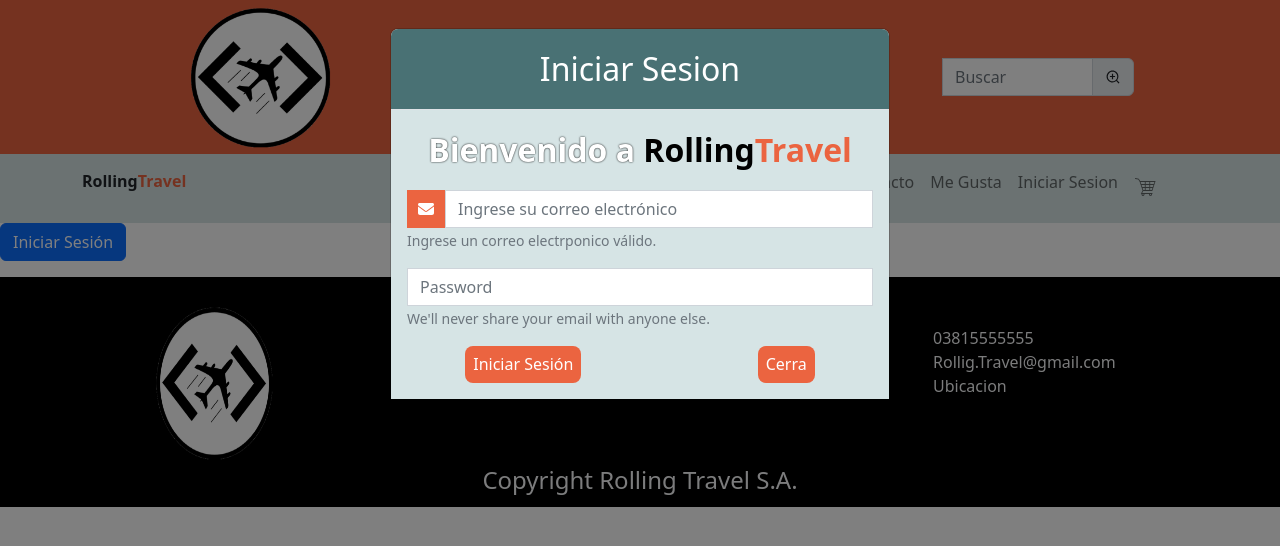
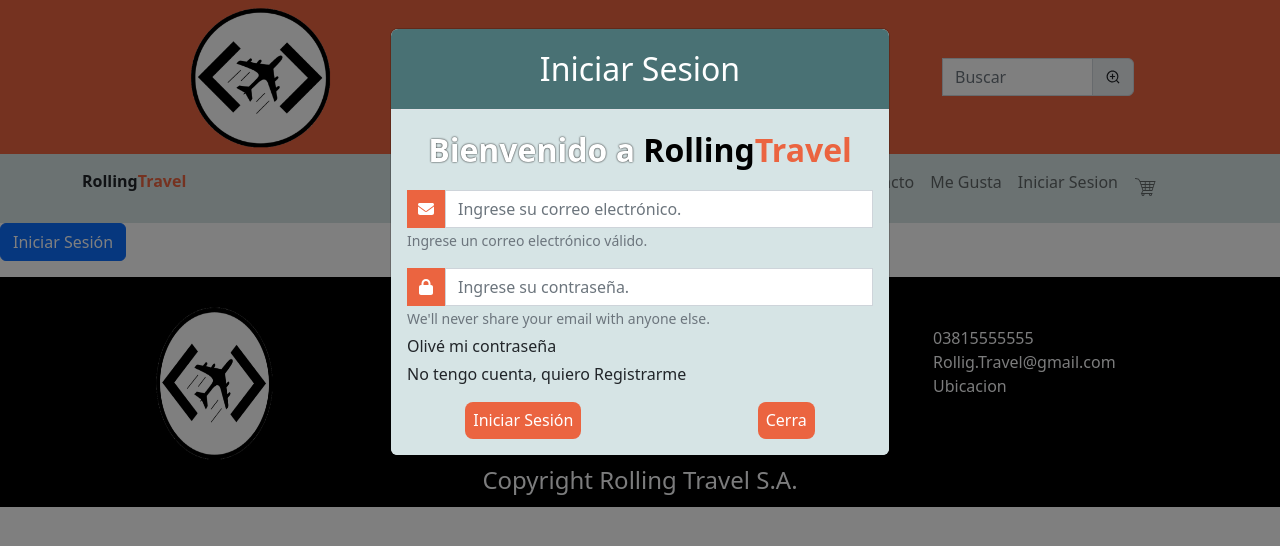
Before and after one commit to JonasBusto/Proyecto_3_Grupo4, a React (Create React App) app: page / in a window 1280 px wide. Both pictures are taken after a click on the button "Iniciar Sesión". Shown: the top 546 px of the page. Built offline with nearby package versions, Linux system fonts and the light colour scheme.

Commit message:
agrego bordes e icocnos al login

```diff
--- a/src/Components/Login.jsx
+++ b/src/Components/Login.jsx
@@ -2,7 +2,7 @@ import React, {useState} from 'react'
 import { Form,Modal,Button } from 'react-bootstrap'
 import '../Styles/login.css'
 import { FontAwesomeIcon } from '@fortawesome/react-fontawesome'
-import { faEnvelope , faLockKeyHoleOpen } from "@fortawesome/free-solid-svg-icons";
+import { faEnvelope , faLockKeyHoleOpen , faLock } from "@fortawesome/free-solid-svg-icons";
 
 const Login = () => {
     const [show, setShow] = useState(false);
@@ -32,17 +32,22 @@ const Login = () => {
     <Form.Group className="mb-3">
     <div className='d-flex'>
         <div className='d-flex align-items-center justify-content-center color-icon'><FontAwesomeIcon icon={faEnvelope} /></div>
-        <Form.Control type="email" placeholder="Ingrese su correo electrónico" />
+        <Form.Control type="email" placeholder="Ingrese su correo electrónico." />
     </div>
         <Form.Text className="text-muted">
-          Ingrese un correo electrponico válido.
+          Ingrese un correo electrónico válido.
         </Form.Text>
       </Form.Group>
       <Form.Group className="mb-3">
-        <Form.Control type="password" placeholder="Password" />
+        <div className='d-flex'>
+        <div className='d-flex align-items-center justify-content-center color-icon'><FontAwesomeIcon icon={faLock} /></div>
+        <Form.Control type="password" placeholder="Ingrese su contraseña." />
+        </div>
         <Form.Text className="text-muted">
           We'll never share your email with anyone else.
         </Form.Text>
+        <div className='py-1'>Olivé mi contraseña</div>
+        <div>No tengo cuenta, quiero Registrarme</div>
       </Form.Group>
       <div className='d-flex justify-content-between w-75 mx-auto'>
       <button className='btn-init-custom' type="submit">
--- a/src/Styles/login.css
+++ b/src/Styles/login.css
@@ -59,3 +59,8 @@
 .color-icon path{
     color: white;
 }
+
+.modal-body{
+    border-bottom-left-radius: 6px ;
+    border-bottom-right-radius: 6px ;
+}
```
